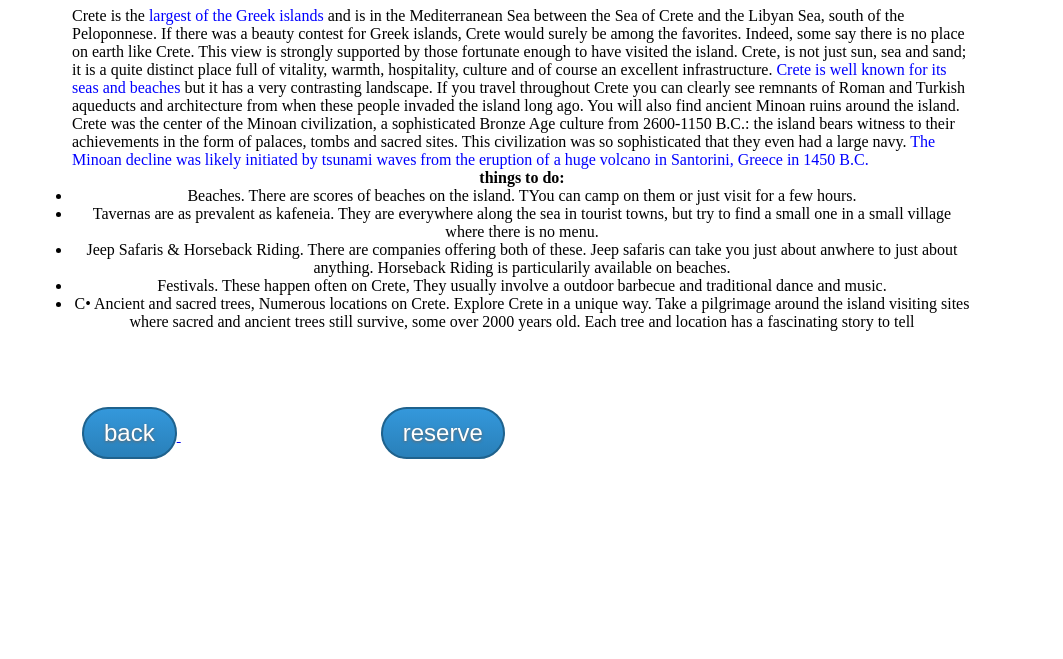
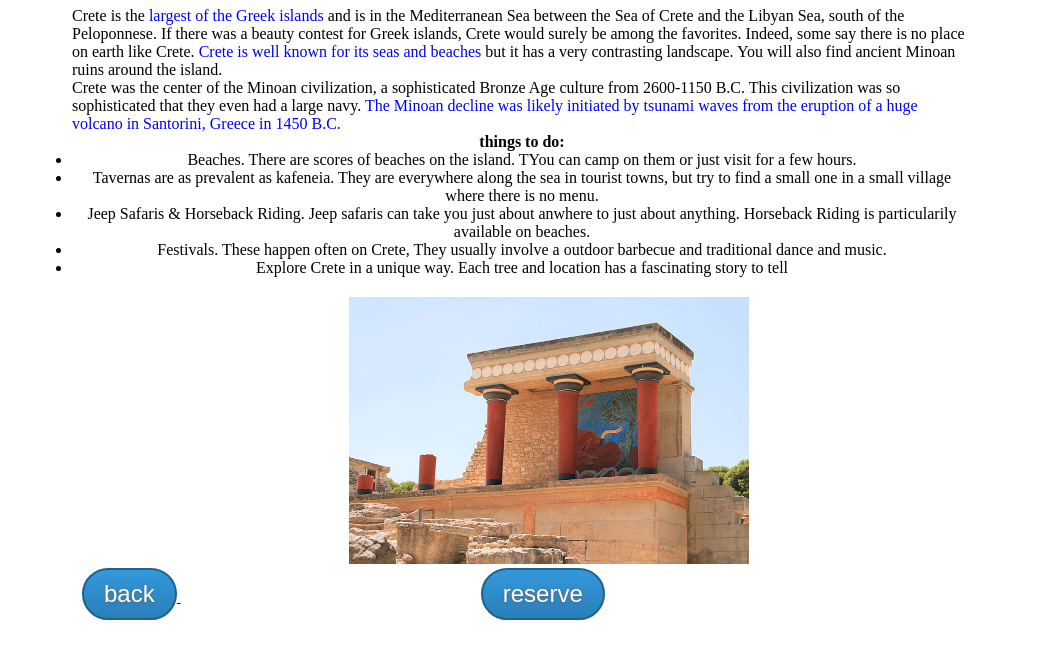
Before and after one commit to jupiterorbita/group_plan_B, a plain HTML site: page crete.html in a window 1280 px wide. Shown: the part 73-732 px from the top of the page, without its empty margins (108-1171 px from the left). Drawn offline with nearby package versions, Linux system fonts and the light colour scheme.

Commit message:
more changes pre-presentation

```diff
--- a/crete.css
+++ b/crete.css
@@ -52,9 +52,11 @@ ul{
 }
 
 img{
-    margin-left: 5px;
+    margin-top: 20px;
+    margin-left: 277px;
     display: inline-block;
     background-color: blue;
+    width:400px;
 }
 span{
     color: blue;
@@ -109,7 +111,7 @@ span{
     padding: 10px 20px 10px 20px;
     border: solid #1f628d 2px;
     text-decoration: none;
-    margin-left: 200px;
+    margin-left: 300px;
   }
 
   .btn1:hover {
--- a/crete.html
+++ b/crete.html
@@ -17,10 +17,10 @@
         </div>
         <div class="main">
             <p>
-                    Crete is the <span class='colorblue'>largest of the Greek islands</span> and is in the Mediterranean Sea between the Sea of Crete and the Libyan Sea, south of the Peloponnese. If there was a beauty contest for Greek islands, Crete would surely be among the favorites. Indeed, some say there is no place on earth like Crete. This view is strongly supported by those fortunate enough to have visited the island. Crete, is not just sun, sea and sand; it is a quite distinct place full of vitality, warmth, hospitality, culture and of course an excellent infrastructure. <span>Crete is well known for its seas and beaches</span> but it has a very contrasting landscape. If you travel throughout Crete you can clearly see remnants of Roman and Turkish aqueducts and architecture from when these people invaded the island long ago. You will also find ancient Minoan ruins around the island.
+                    Crete is the <span class='colorblue'>largest of the Greek islands</span> and is in the Mediterranean Sea between the Sea of Crete and the Libyan Sea, south of the Peloponnese. If there was a beauty contest for Greek islands, Crete would surely be among the favorites. Indeed, some say there is no place on earth like Crete. <span>Crete is well known for its seas and beaches</span> but it has a very contrasting landscape. You will also find ancient Minoan ruins around the island.
             </p>
             <p>
-                    Crete was the center of the Minoan civilization, a sophisticated Bronze Age culture from 2600-1150 B.C.: the island bears witness to their achievements in the form of palaces, tombs and sacred sites. This civilization was so sophisticated that they even had a large navy. <span>The Minoan decline was likely initiated by tsunami waves from the eruption of a huge volcano in Santorini, Greece in 1450 B.C. </span>
+                    Crete was the center of the Minoan civilization, a sophisticated Bronze Age culture from 2600-1150 B.C. This civilization was so sophisticated that they even had a large navy. <span>The Minoan decline was likely initiated by tsunami waves from the eruption of a huge volcano in Santorini, Greece in 1450 B.C. </span>
             </p>
 
             <h4>
@@ -31,11 +31,11 @@
 
                 </li>
                 <li>Tavernas are as prevalent as kafeneia. They are everywhere along the sea in tourist towns, but try to find a small one in a small village where there is no menu.</li>
-                <li>Jeep Safaris & Horseback Riding. There are companies offering both of these. Jeep safaris can take you just about anwhere to just about anything. Horseback Riding is particularily available on beaches.</li>
+                <li>Jeep Safaris & Horseback Riding. Jeep safaris can take you just about anwhere to just about anything. Horseback Riding is particularily available on beaches.</li>
                 <li>Festivals. These happen often on Crete, They usually involve a outdoor barbecue and traditional dance and music. </li>
-                <li>C•	Ancient and sacred trees, Numerous locations on Crete. Explore Crete in a unique way. Take a pilgrimage around the island visiting sites where sacred and ancient trees still survive, some over 2000 years old. Each tree and location has a fascinating story to tell</li>
+                <li>Explore Crete in a unique way. Each tree and location has a fascinating story to tell</li>
             </ul>
-
+            <img src='images/crete1.jpg'>
         </div>
         <a href="landpage.html">
             <button class='btn' >back</button>
--- a/santorini.css
+++ b/santorini.css
@@ -52,7 +52,8 @@ ul{
 }
 
 img{
-    margin-left: 5px;
+    margin-top: 20px;
+    margin-left: 277px;
     display: inline-block;
     background-color: blue;
     width: 400px;
@@ -111,7 +112,7 @@ span{
     padding: 10px 20px 10px 20px;
     border: solid #1f628d 2px;
     text-decoration: none;
-    margin-left: 200px;
+    margin-left: 300px;
   }
 
   .btn1:hover {
```
Also changed, not shown: landpage.html (+0 -2 lines).
